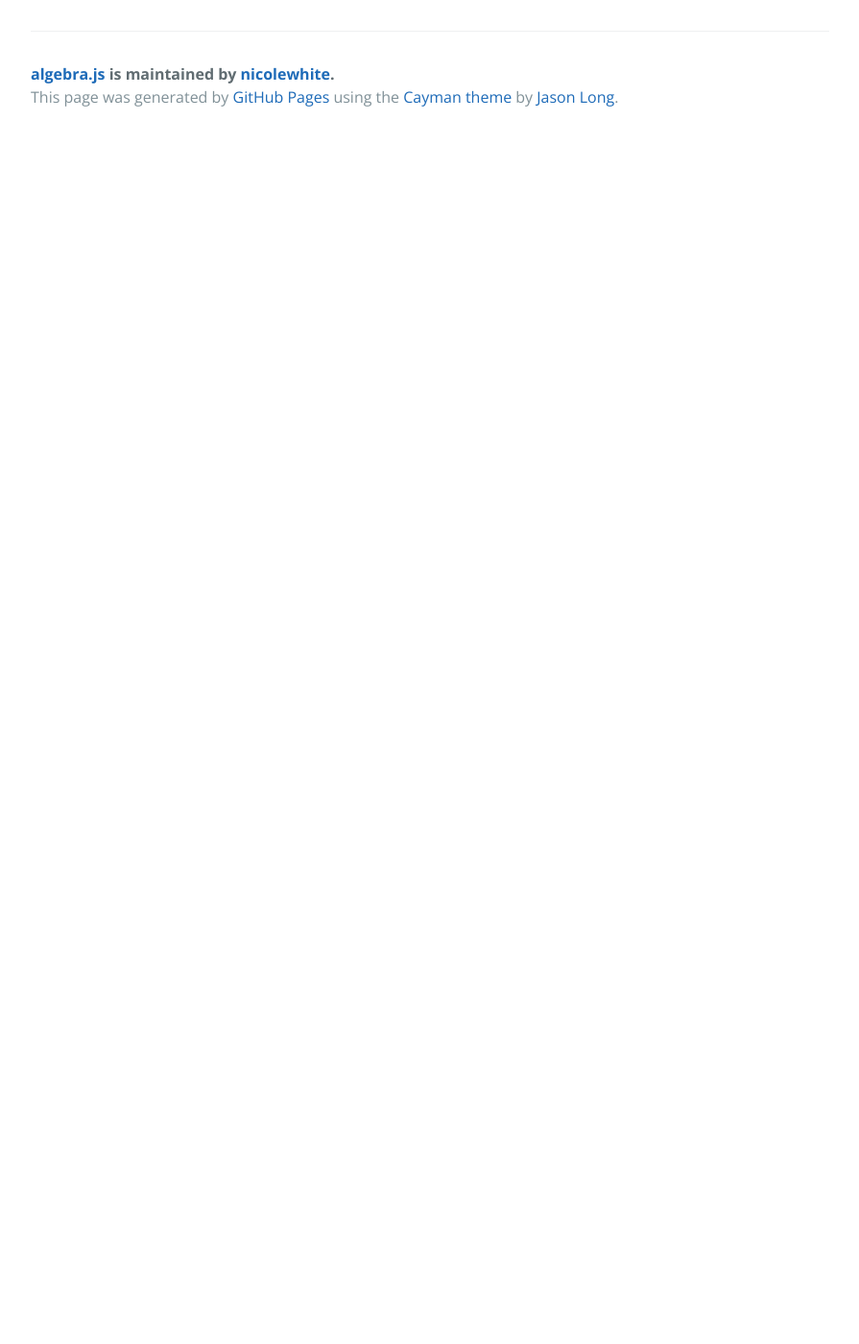
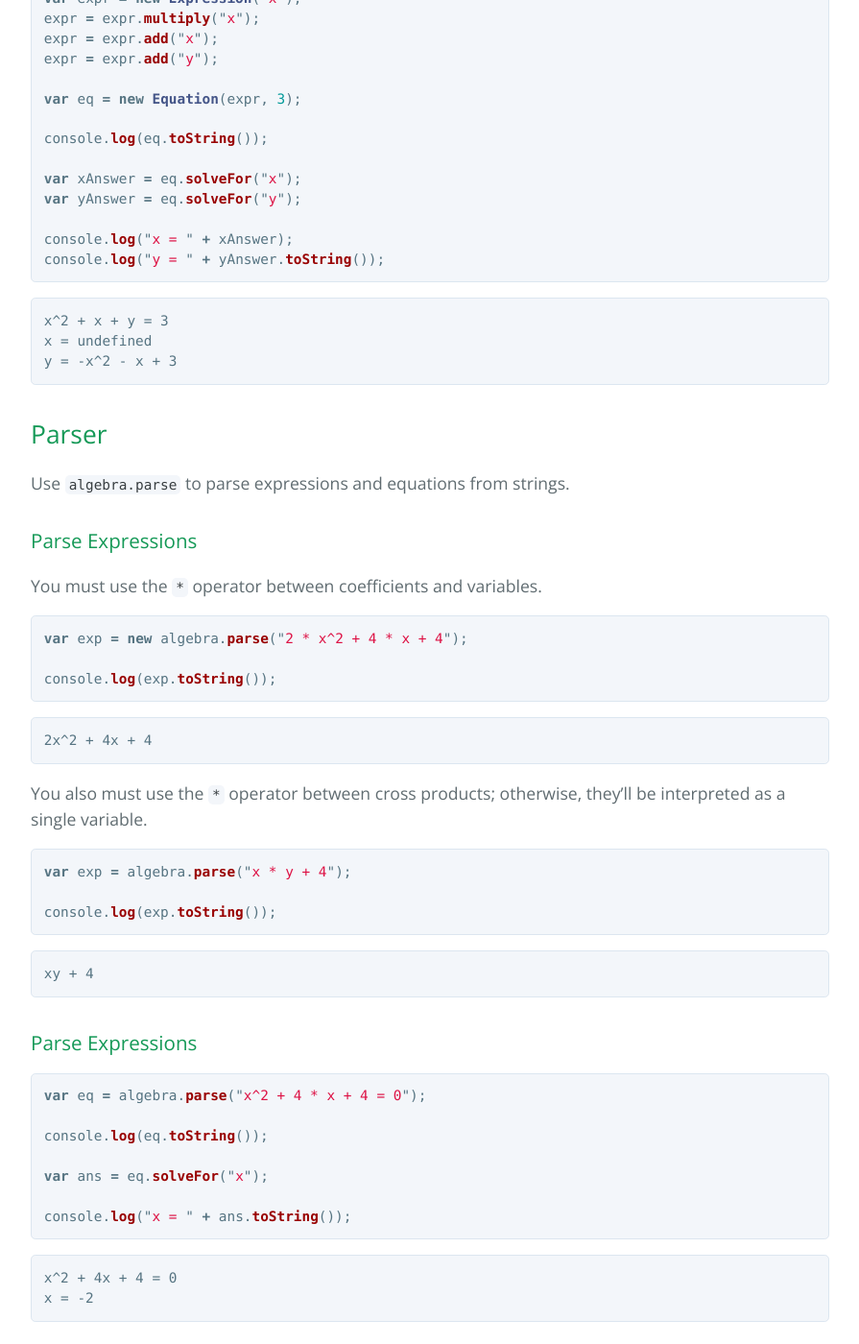
Before and after one commit to nicolewhite/algebra.js, a Jekyll site: the page built from index.md, in a window 1280 px wide and 1400 px high, scrolled down 12010 px. Shown: the whole window at 96% size, without its empty margins (192-1087 px from the left). Built offline with Jekyll 4.4.1, drawn with Linux system fonts in a browser that asks for light colours; nearby versions of some CDN libraries; Markdown is read by kramdown in place of the engine named in the settings; formulas are drawn with MathJax 3; before the commit the page ends 12155 px from its top, so only the background shows below that; some of the changed text lies outside the part shown.

Commit message:
Add docs for parser and simplification

````diff
--- a/index.md
+++ b/index.md
@@ -58,6 +59,9 @@
         - [Solve Cubic Equations](#equations-cubic)
         - [Solve Quartic Equations](#equations-quartic)
         - [Solve Anything Else](#equations-anything-else)
+    - [Parser](#parser)
+        - [Expressions](#parse-expressions)
+        - [Equations](#parse-equations)
 - [LaTeX](#latex)
     - [Example](#latex-example)
     - [Greek Letters](#latex-greek-letters)
@@ -335,6 +339,91 @@
 y + 6
 ```
 
+### <a name="expressions-simplification"></a> Simplification
+
+All expression operations accept a `simplify` argument that will yield an unsimplified expression when set to `false`.
+You can then get a simplified expression with `Expression.simplify`.
+
+```js
+var exp = new Expression("x").add(2);
+
+console.log(exp.toString());
+```
+
+```
+x + 2
+```
+
+```js
+exp = exp.multiply(5, false);
+
+console.log(exp.toString());
+```
+
+```
+5x + 5 * 2
+```
+
+```js
+exp = exp.simplify();
+
+console.log(exp.toString());
+```
+
+```
+5x + 10
+```
+
+```js
+exp = exp.add(5, false);
+
+console.log(exp.toString());
+```
+
+```
+5x + 10 + 5
+```
+
+```js
+exp = exp.divide(5, false);
+
+console.log(exp.toString());
+```
+
+```
+5/5x + 10/5 + 5/5
+```
+
+```js
+exp = exp.simplify();
+
+console.log(exp.toString());
+```
+
+```
+x + 3
+```
+
+```js
+exp = exp.pow(2, false);
+
+console.log(exp.toString());
+```
+
+```
+xx + 3x + 3x + 3 * 3
+```
+
+```js
+exp = exp.simplify();
+
+console.log(exp.toString());
+```
+
+```
+x^2 + 6x + 9
+```
+
 ## <a name="equations"></a> Equations
 
 ### <a name="equations-build"></a> Build an Equation
@@ -508,6 +597,53 @@
 y = -x^2 - x + 3
 ```
 
+## <a name="parser"></a> Parser
+
+Use `algebra.parse` to parse expressions and equations from strings.
+
+### <a name="parse-expressions"></a> Parse Expressions
+
+You must use the `*` operator between coefficients and variables.
+
+```js
+var exp = new algebra.parse("2 * x^2 + 4 * x + 4");
+
+console.log(exp.toString());
+```
+
+```
+2x^2 + 4x + 4
+```
+
+You also must use the `*` operator between cross products; otherwise, they'll be interpreted as a single variable.
+
+```js
+var exp = algebra.parse("x * y + 4");
+
+console.log(exp.toString());
+```
+
+```
+xy + 4
+```
+
+### <a name="parse-expressions"></a> Parse Expressions
+
+```js
+var eq = algebra.parse("x^2 + 4 * x + 4 = 0");
+
+console.log(eq.toString());
+
+var ans = eq.solveFor("x");
+
+console.log("x = " + ans.toString());
+```
+
+```
+x^2 + 4x + 4 = 0
+x = -2
+```
+
 # <a name="latex"></a> LaTeX
 
 Make things pretty with LaTeX. All classes have a `.toTex()` method for rendering LaTeX. Combining this with
````
Also changed, not shown: other parts of index.md (+1 -0 lines).
